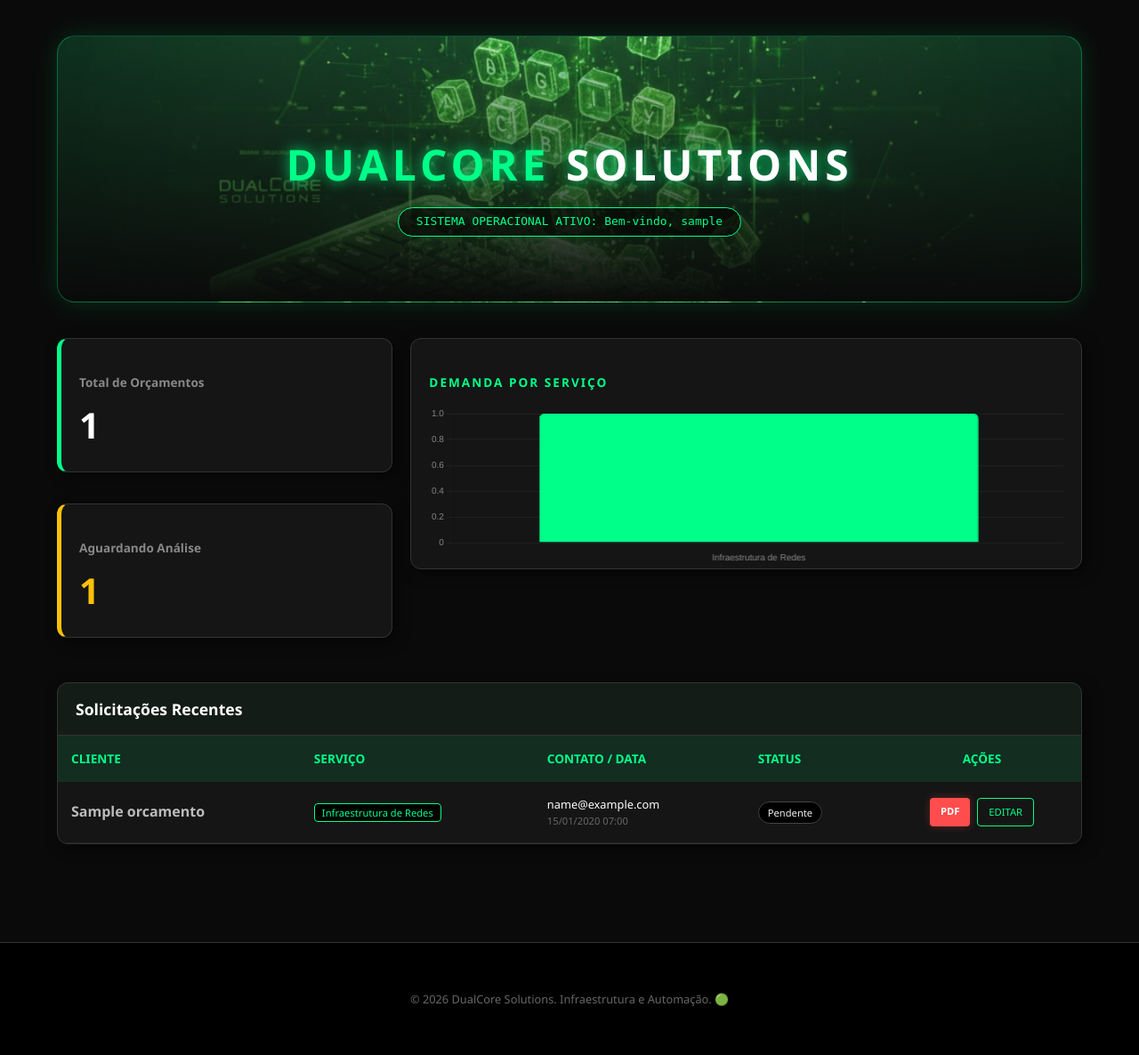
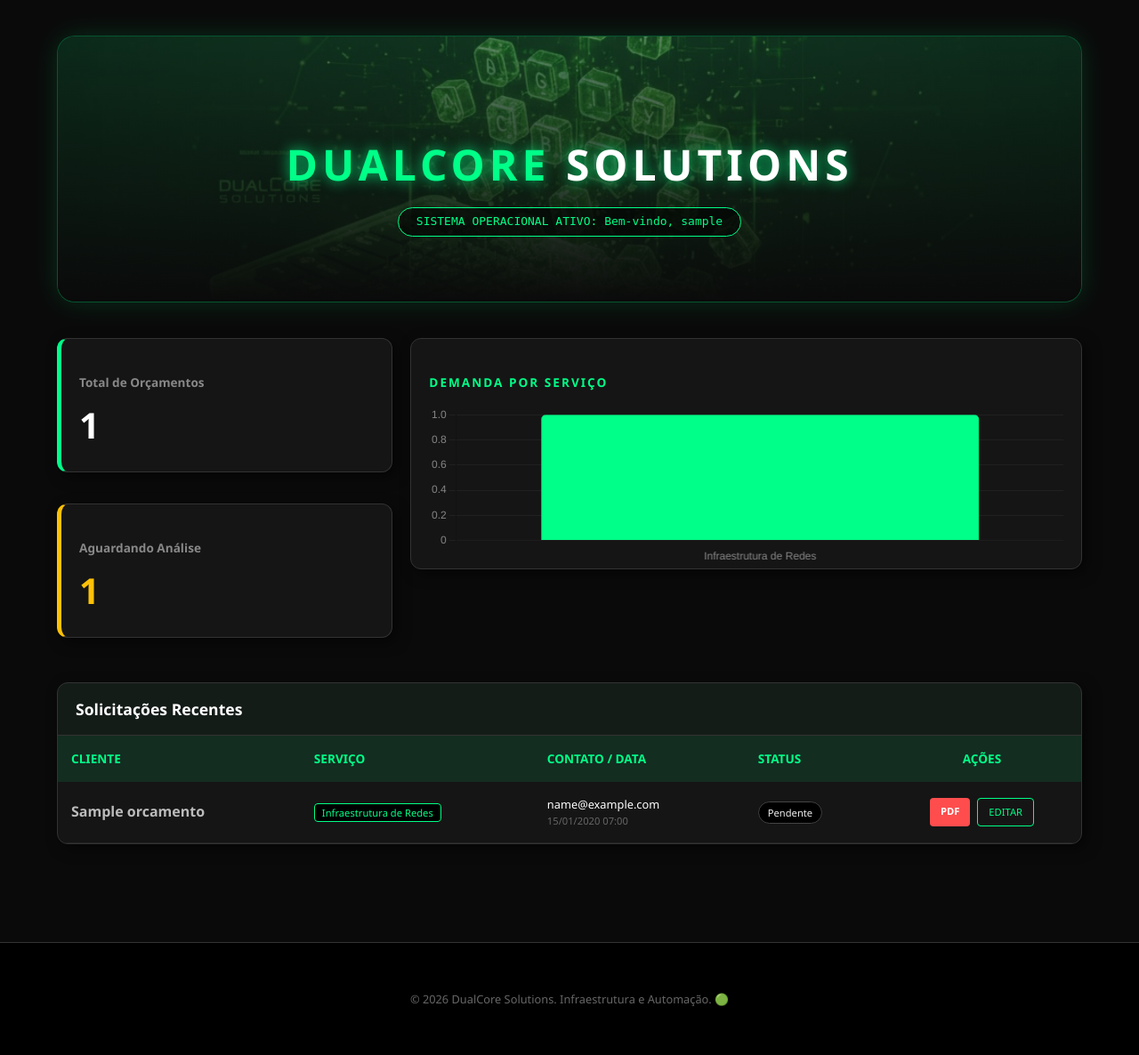
Before and after one commit to DualCoreSolutions/DualCore_Enterprise, a Django app: page /dashboard/ in a window 1280 px wide. Shown: the part 69-1255 px from the top of the page at 89% size. Run offline with Django 5.2, Linux system fonts and the light colour scheme; a user stored in the database is signed in; tables that the repository leaves empty hold one stand-in row (values such as "Sample post").

Commit message:
fix: reestruturação do banner do dashboard para garantir exibição da imagem hero

```diff
--- a/templates/dashboard/index.html
+++ b/templates/dashboard/index.html
@@ -4,23 +4,25 @@
 {% block content %}
 <div style="padding: 40px 5%; background-color: #0a0a0a; color: #e0e0e0; min-height: 100vh;">
 
-    <div style="background-image: linear-gradient(to bottom, rgba(0,255,136,0.1), #0a0a0a), url({% static 'img/dashboard_hero.png' %});
-                background-size: cover;
-                background-position: center;
-                height: 300px;
-                border-radius: 20px;
-                display: flex;
-                flex-direction: column;
-                align-items: center;
-                justify-content: center;
-                margin-bottom: 40px;
-                border: 1px solid rgba(0,255,136,0.3);
-                box-shadow: 0 0 30px rgba(0,255,136,0.15);">
-        <h1 style="font-size: 3rem; text-transform: uppercase; letter-spacing: 5px; color: #00ff88; text-shadow: 0 0 15px rgba(0,255,136,0.8); margin-bottom: 10px;">
-            DualCore <span style="color: #fff;">Solutions</span>
-        </h1>
-        <div style="background: rgba(0,0,0,0.6); padding: 5px 20px; border-radius: 50px; border: 1px solid #00ff88; color: #00ff88; font-family: monospace;">
-            SISTEMA OPERACIONAL ATIVO: Bem-vindo, {{ user.username }}
+    <div style="width: 100%; height: 300px; position: relative; overflow: hidden; border-radius: 20px; margin-bottom: 40px; border: 1px solid rgba(0,255,136,0.3); background-color: #0a0a0a; box-shadow: 0 0 30px rgba(0,255,136,0.15);">
+
+        <div style="position: absolute; top: 0; left: 0; width: 100%; height: 100%;
+                    background-image: url({% static 'img/dashboard_hero.png' %});
+                    background-size: cover; background-position: center;
+                    opacity: 0.5; z-index: 1;"></div>
+
+        <div style="position: absolute; top: 0; left: 0; width: 100%; height: 100%;
+                    background: linear-gradient(to bottom, rgba(0,255,136,0.1), #0a0a0a);
+                    display: flex; flex-direction: column; align-items: center;
+                    justify-content: center; z-index: 2;">
+
+            <h1 style="font-size: 3rem; text-transform: uppercase; letter-spacing: 5px; color: #00ff88; text-shadow: 0 0 15px rgba(0,255,136,0.8); margin-bottom: 10px;">
+                DualCore <span style="color: #fff;">Solutions</span>
+            </h1>
+
+            <div style="background: rgba(0,0,0,0.6); padding: 5px 20px; border-radius: 50px; border: 1px solid #00ff88; color: #00ff88; font-family: monospace;">
+                SISTEMA OPERACIONAL ATIVO: Bem-vindo, {{ user.username }}
+            </div>
         </div>
     </div>
 
@@ -75,17 +77,13 @@
                     </td>
                     <td style="padding: 15px; text-align: center;">
                         <div style="display: flex; gap: 8px; justify-content: center;">
-                            <a href="{% url 'gerar_pdf' item.pk %}" style="background: #ff4d4d; color: white; padding: 6px 12px; border-radius: 4px; font-size: 0.7rem; text-decoration: none; font-weight: bold; box-shadow: 0 0 10px rgba(255,77,77,0.3);">PDF</a>
-                            <a href="/admin/website/orcamento/{{ item.id }}/change/" style="border: 1px solid #00ff88; color: #00ff88; padding: 6px 12px; border-radius: 4px; font-size: 0.7rem; text-decoration: none; transition: 0.3s;" onmouseover="this.style.background='#00ff88'; this.style.color='#000';">EDITAR</a>
+                            <a href="{% url 'gerar_pdf' item.pk %}" style="background: #ff4d4d; color: white; padding: 6px 12px; border-radius: 4px; font-size: 0.7rem; text-decoration: none; font-weight: bold;">PDF</a>
+                            <a href="/admin/website/orcamento/{{ item.id }}/change/" style="border: 1px solid #00ff88; color: #00ff88; padding: 6px 12px; border-radius: 4px; font-size: 0.7rem; text-decoration: none;">EDITAR</a>
                         </div>
                     </td>
                 </tr>
                 {% empty %}
-                <tr>
-                    <td colspan="5" style="padding: 40px; text-align: center; color: #666;">
-                        Nenhum orçamento encontrado no sistema.
-                    </td>
-                </tr>
+                <tr><td colspan="5" style="padding: 40px; text-align: center; color: #666;">Nenhum orçamento encontrado.</td></tr>
                 {% endfor %}
             </tbody>
         </table>
@@ -103,28 +101,16 @@
                 label: 'Pedidos',
                 data: {{ dados_grafico|safe }},
                 backgroundColor: '#00ff88',
-                borderColor: '#00ff88',
-                borderWidth: 1,
-                borderRadius: 5,
-                hoverBackgroundColor: '#ffffff'
+                borderRadius: 5
             }]
         },
         options: {
             responsive: true,
             maintainAspectRatio: false,
-            plugins: {
-                legend: { display: false }
-            },
+            plugins: { legend: { display: false } },
             scales: {
-                y: {
-                    beginAtZero: true,
-                    grid: { color: 'rgba(255,255,255,0.05)' },
-                    ticks: { color: '#888', font: { size: 10 } }
-                },
-                x: {
-                    grid: { display: false },
-                    ticks: { color: '#888', font: { size: 10 } }
-                }
+                y: { beginAtZero: true, grid: { color: 'rgba(255,255,255,0.05)' }, ticks: { color: '#888' } },
+                x: { grid: { display: false }, ticks: { color: '#888' } }
             }
         }
     });
```
